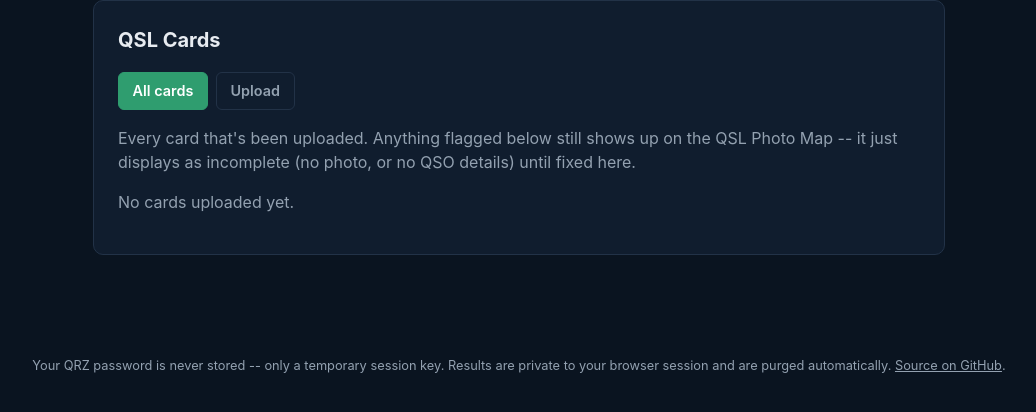
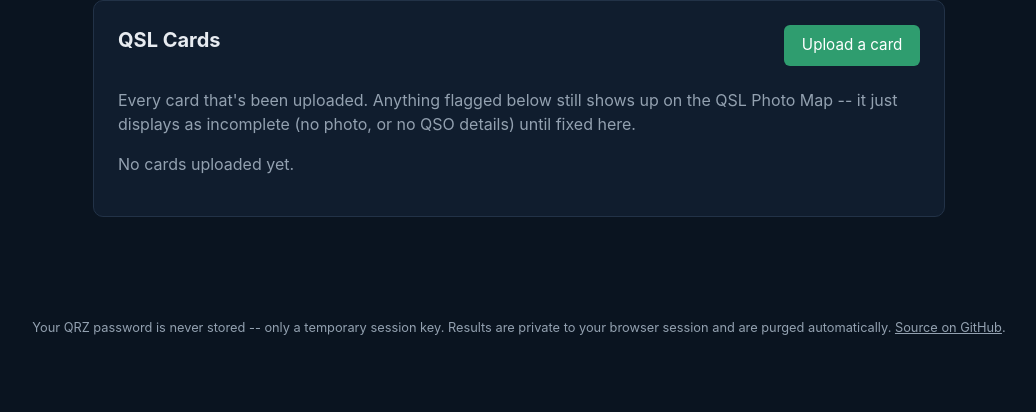
Before and after one commit to Jnubbz/qsl-tracker, a Flask app: template templates/admin_photomap_manage.html in a window 1280 px wide. Shown: the part 154-566 px from the top of the page, without its empty margins (121-1157 px from the left). Run offline with Flask 3, Linux system fonts and the light colour scheme; the template is opened without the code that fills it, so the values that code supplies are empty.

Commit message:
Show each Logbook and QSL Cards action once
The Logbook tabs used the same labels as Sync, Find missing QSOs, and
Import ADIF. On the open panel that tab linked to the current page, so
the click did nothing. Those tasks now share one page, each with a
single working control. QSL Cards drops the self-link tab bar and keeps
one Upload a card link.

Co-authored-by: Jnubbz <Jnubbz@users.noreply.github.com>

```diff
--- a/app.py
+++ b/app.py
@@ -159,8 +159,9 @@ QRZ_SYNC_RECENT_DAYS = 7
 QSO_TABLE_SHOW_OPTIONS = (25, 50, 100, 200)
 QSO_TABLE_ROW_CAP = 25
 
-# Logbook page sections. The route stays /admin/log; `section` only
-# chooses which task (sync, find missing, import) is on screen.
+# Logbook shows sync, find-missing, and import together. `section` names
+# which task a redirect or the old import URL is about (that card is
+# marked); it does not hide the others. The route stays /admin/log.
 LOG_SECTIONS = ("sync", "missing", "import")
 
 
--- a/static/style.css
+++ b/static/style.css
@@ -94,7 +94,6 @@ main a:not(.button-link):hover { color: var(--ink); }
 }
 
 .site-nav a:focus-visible,
-.section-tabs a:focus-visible,
 .breadcrumbs a:focus-visible {
   outline: 2px solid var(--accent);
   outline-offset: 2px;
@@ -268,43 +267,15 @@ button:hover { opacity: 0.9; }
 main .breadcrumbs a { color: var(--muted); text-decoration: none; }
 main .breadcrumbs a:hover { color: var(--ink); }
 
-.section-tabs {
-  display: flex;
-  flex-wrap: wrap;
-  gap: 0.5rem;
-  margin: 1rem 0 0;
+.card.is-target { border-color: var(--accent); }
+
+.log-actions {
+  margin-top: 1.25rem;
+  padding-top: 1.15rem;
+  border-top: 1px solid var(--border);
 }
 
-main .section-tabs a {
-  display: inline-block;
-  padding: 0.45rem 0.85rem;
-  border: 1px solid var(--border);
-  border-radius: 6px;
-  color: var(--muted);
-  text-decoration: none;
-  font-size: 0.9rem;
-  font-weight: 600;
-}
-
-main .section-tabs a:hover { color: var(--ink); }
-
-/* Logbook: the Sync action button and the two panel links share one row */
-.log-actions { align-items: center; }
-.log-actions .section-tabs { margin: 0; }
-.log-actions button {
-  padding: 0.45rem 0.85rem;
-  font-size: 0.9rem;
-  font-weight: 600;
-  border: 1px solid var(--accent);
-  line-height: normal;
-}
-
-main .section-tabs a.active,
-main .section-tabs a[aria-current="page"] {
-  background: var(--accent);
-  color: var(--accent-ink);
-  border-color: var(--accent);
-}
+.log-actions > p:first-child { margin-top: 0; }
 
 .stat-row {
   display: grid;
--- a/templates/admin_photomap_edit.html
+++ b/templates/admin_photomap_edit.html
@@ -10,7 +10,6 @@
 {% block content %}
   <section class="card">
     <h1>Edit {{ card['callsign'] }}</h1>
-    {{ ui.cards_tabs('edit') }}
 
     {% if images %}
       <label>Current photo(s)</label>
--- a/templates/admin_photomap_manage.html
+++ b/templates/admin_photomap_manage.html
@@ -1,10 +1,11 @@
 {% extends "base.html" %}
-{% import "macros.html" as ui %}
 {% block title %}QSL Cards -- QSL Tracker{% endblock %}
 {% block content %}
   <section class="card">
-    <h1>QSL Cards</h1>
-    {{ ui.cards_tabs('manage') }}
+    <div class="dashboard-top">
+      <h1>QSL Cards</h1>
+      <a class="button-link" href="{{ url_for('admin_photomap_upload') }}">Upload a card</a>
+    </div>
     <p class="muted">
       Every card that's been uploaded. Anything flagged below still shows up on
       the QSL Photo Map -- it just displays as incomplete (no photo, or no QSO
--- a/templates/admin_photomap_upload.html
+++ b/templates/admin_photomap_upload.html
@@ -10,7 +10,6 @@
 {% block content %}
   <section class="card">
     <h1>Upload a card</h1>
-    {{ ui.cards_tabs('upload') }}
     <p class="muted">
       <a href="{{ url_for('admin_log') }}">Open the Logbook</a>
       to sync or import QSOs so the fields below can auto-fill.
--- a/templates/macros.html
+++ b/templates/macros.html
@@ -67,10 +67,3 @@
   <label for="note">Note (optional)</label>
   <input type="text" id="note" name="note" value="{{ card.note or '' }}" placeholder="e.g. Field Day 2026">
 {%- endmacro %}
-
-{% macro cards_tabs(active) -%}
-  <nav class="section-tabs" aria-label="QSL Cards">
-    <a href="{{ url_for('admin_photomap_manage') }}"{% if active == 'manage' %} class="active" aria-current="page"{% endif %}>All cards</a>
-    <a href="{{ url_for('admin_photomap_upload') }}"{% if active == 'upload' %} class="active" aria-current="page"{% endif %}>Upload</a>
-  </nav>
-{%- endmacro %}
```
Also changed, not shown: templates/admin_log.html (+16 -34 lines), tests/test_nav.py (+109 -9 lines), tests/test_sync.py (+16 -0 lines), README.md.
